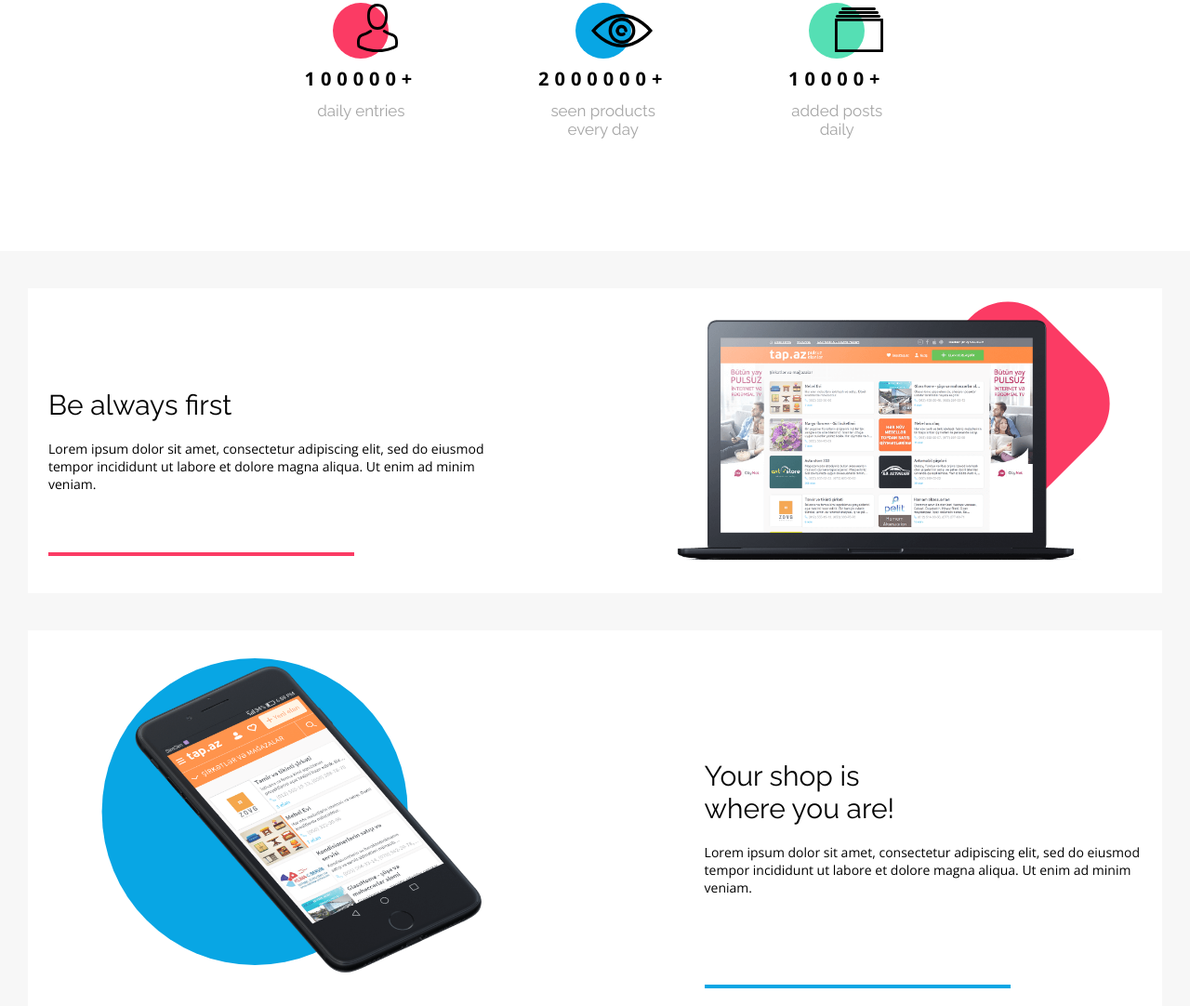
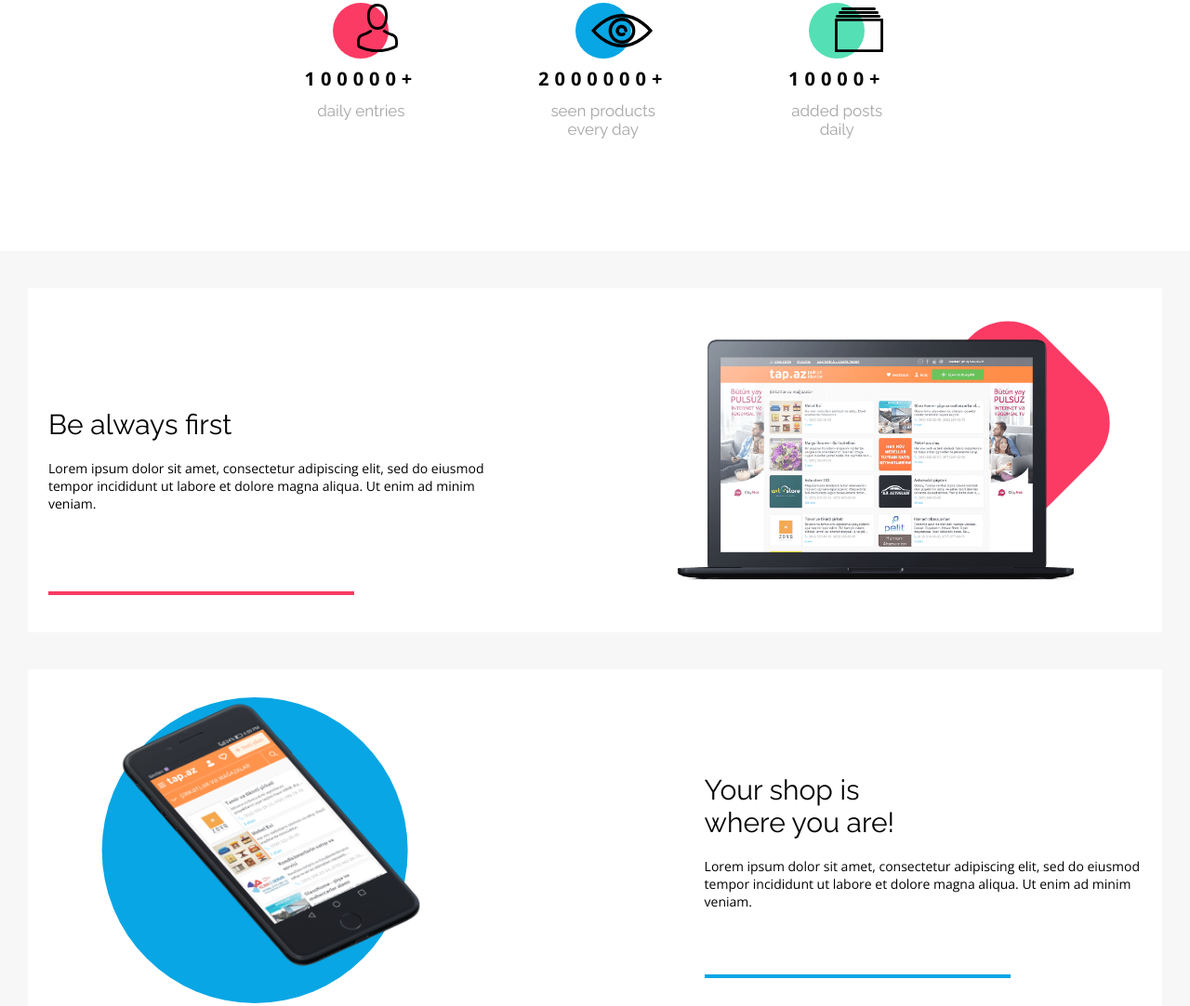
Before and after one commit to andro2ss/CL_RWD_Site, a website: page index.html in a window 1280 px wide. Shown: the part 898-1980 px from the top of the page at 93% size. Drawn offline with nearby package versions, Linux system fonts and the light colour scheme.

```diff
--- a/index.html
+++ b/index.html
@@ -16,8 +16,7 @@
 
 <!-- =============================== HEADER SECTION ========================== -->
 <header class="header">
-    <div class="container">
-        <div class="header__box">
+    <div class="header__box container">
         <a class="logo logo__header">
             <h1>BestShop</h1>
         </a>
@@ -32,7 +31,6 @@
                 <li><a href="#prices" class="menu__item">PRICES</a></li>
                 <li><a href="#contact" class="menu__item">CONTACT</a></li>
             </ul>
-            </div>
         </div>
     </div>
 </header>
--- a/src/scss/layout/_sectionBenefits.scss
+++ b/src/scss/layout/_sectionBenefits.scss
@@ -16,57 +16,11 @@
     padding: 3rem 2.2rem 3rem 2.2rem;
     margin: 4rem 3rem;
 
-    @include desktop {
-      flex-direction: row;
-      justify-content: space-between;
-
-      .box__text {
-        position: relative;
-        justify-content: center;
-
-        &::after {
-          content: "";
-          position: absolute;
-          height: 4px;
-          width: 70%;
-          left: 0;
-          bottom: 1rem;
-        }
-      }
-      .box__article1 {
-        &::after {
-          background: $color-redish;
-        }
-      }
-      .box__article2 {
-        &::after {
-          background: $color-primary;
-        }
-      }
-
-
-      &:nth-child(2) {
-        flex-direction: row-reverse;
-
-        .box__iphone {
-          margin: 0;
-        }
-      }
-
-
-    }
-
     .box__image {
       position: relative;
       width: 80%;
       height: 100%;
       margin-bottom: 3rem;
-
-      @include desktop {
-        width: 40%;
-        margin: auto 5rem;
-      }
-
 
       .image__iphone {
         transform: translateX(12%);
@@ -81,7 +35,6 @@
         border-radius: 30%;
         background: $color-redish;
         z-index: 5;
-
       }
 
       .item__circle {
@@ -100,8 +53,6 @@
   }
 
   .box__text {
-
-
     .benefits__title {
       font-family: $font-primary;
       font-weight: 400;
@@ -120,14 +71,6 @@
       color: $color-black;
       text-align: left;
     }
-
-    @include desktop {
-      width: 40%;
-      display: flex;
-      flex-direction: column;
-      justify-content: center;
-    }
-
   }
 
   .benefits__containers {
@@ -138,7 +81,6 @@
 
     .box__article3 {
       padding: 3rem 2.2rem 3rem 2.2rem;
-
     }
 
     .box__trumpet {
@@ -147,15 +89,73 @@
       height: 100%;
       padding-top: 3rem;
 
-
       .image__trumpet {
         width: 80%;
-
-
       }
     }
 
-    @include desktop {
+  }
+
+  @include desktop {
+    .benefits__container {
+      flex-direction: row;
+      justify-content: space-between;
+      min-height: 37rem;
+
+      img {
+        max-height: 31rem;
+      }
+
+      .item__circle {
+        padding: 30%;
+      }
+
+      .box__image {
+
+        width: 40%;
+        margin: auto 5rem;
+
+      }
+
+      .box__text {
+        position: relative;
+        justify-content: center;
+
+        &::after {
+          content: "";
+          position: absolute;
+          height: 4px;
+          width: 70%;
+          left: 0;
+          bottom: 1rem;
+        }
+      }
+
+      .box__article1 {
+        &::after {
+          background: $color-redish;
+        }
+      }
+
+      .box__article2 {
+        &::after {
+          background: $color-primary;
+        }
+      }
+
+
+      &:nth-child(2) {
+        flex-direction: row-reverse;
+
+        .box__iphone {
+          margin: 0;
+        }
+      }
+
+
+    }
+    .benefits__containers {
+
       flex-direction: row;
       justify-content: space-between;
       background: $color-light-grey;
@@ -183,16 +183,25 @@
 
         }
       }
+
       .box__trumpet {
         width: auto;
         display: flex;
         justify-content: center;
         padding-top: 6rem;
-        .image__trumpet{
+
+        .image__trumpet {
           height: 100%;
         }
       }
 
+
+    }
+    .box__text {
+      width: 40%;
+      display: flex;
+      flex-direction: column;
+      justify-content: center;
     }
   }
 }
```
Also changed, not shown: src/css/main.css, 1 other file. Lines whose indentation alone changed are shown as unchanged.
